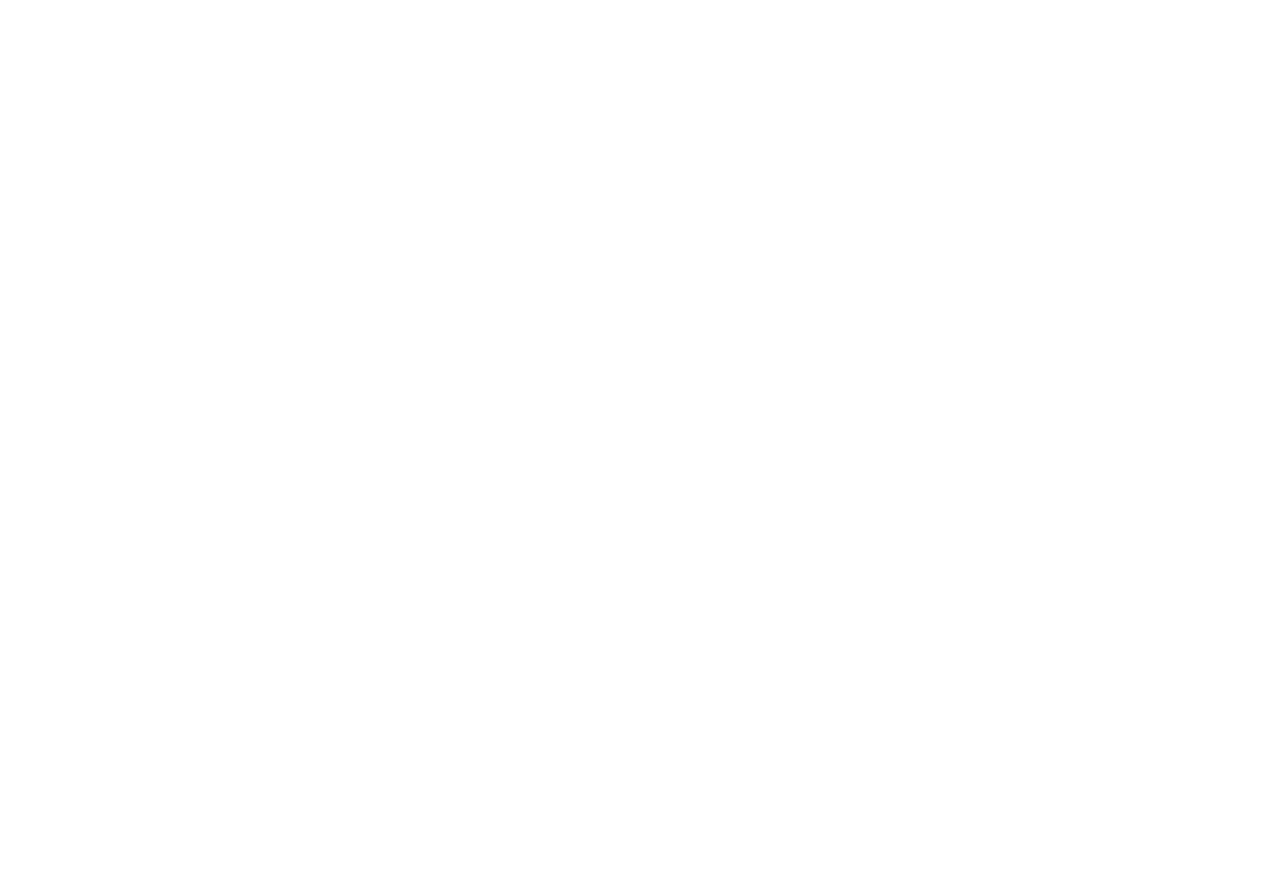
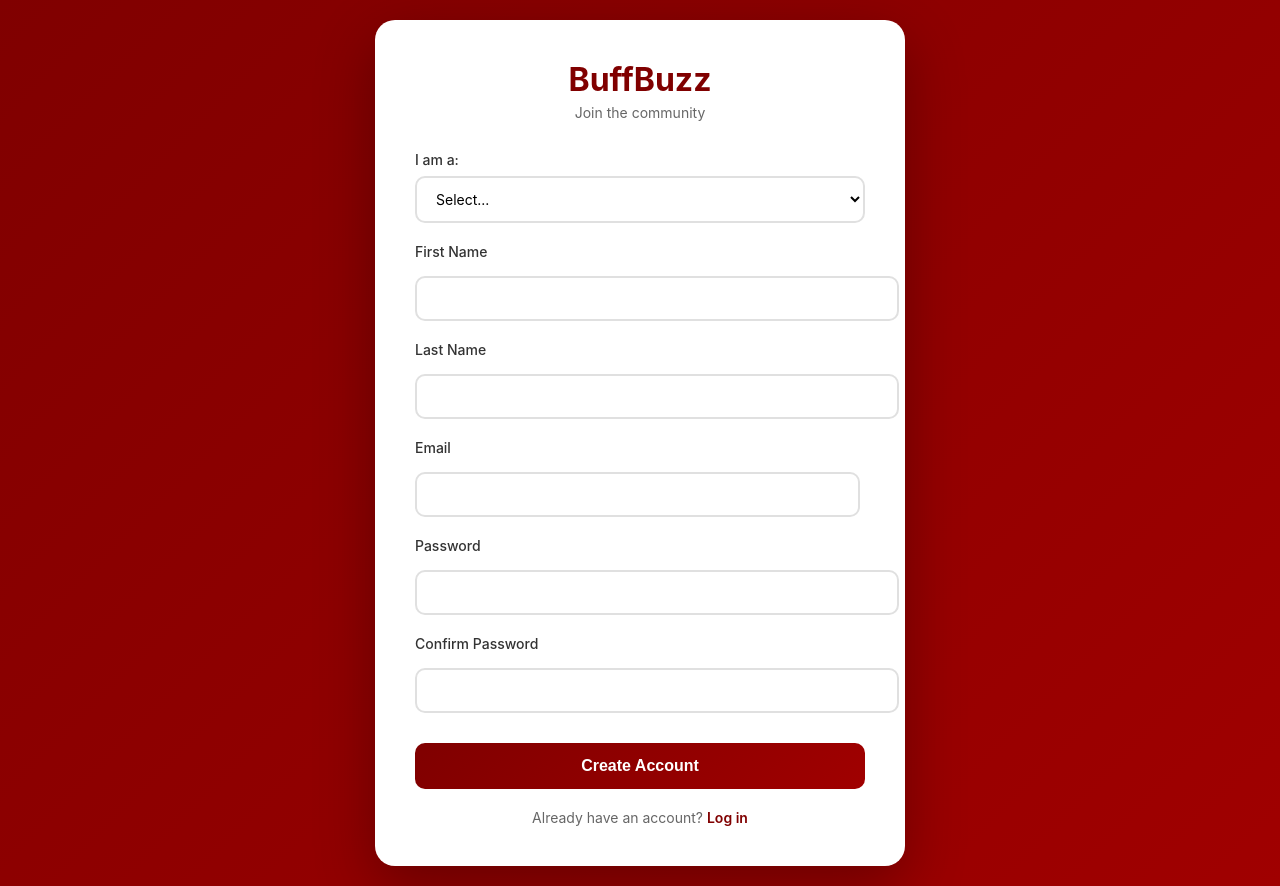
Before and after one commit to thatsxavierr/BuffBuzz, a React (Create React App) app in the folder buffbuzz/: page /signup in a window 1280 px wide. Before the commit this address had no page. Before the commit the page ends 800 px from the top, so only its background shows below. Built offline with nearby package versions, Linux system fonts and the light colour scheme.

Commit message:
Added the sign up page JS and CSS files and set up the backend

```diff
--- a/buffbuzz/src/App.js
+++ b/buffbuzz/src/App.js
@@ -2,6 +2,7 @@
 import { BrowserRouter as Router, Routes, Route } from "react-router-dom";
 import WelcomePage from './welcomePage';
 import LoginPage from './loginPage';
+import SignupPage from './signUpPage';
 
 function App() {
   return (
@@ -9,6 +10,7 @@
       <Routes>
         <Route path="/" element={<WelcomePage />} />
         <Route path="/login" element={<LoginPage />} />
+        <Route path="/signup" element={<SignupPage />} />
       </Routes>
     </Router>
   );
--- /dev/null
+++ b/buffbuzz/src/signUpPage.css
@@ -0,0 +1,138 @@
+.signup-page {
+  min-height: 100vh;
+  background: linear-gradient(135deg, #800000 0%, #a00000 100%);
+  display: flex;
+  justify-content: center;
+  align-items: center;
+  padding: 20px;
+}
+
+.signup-container {
+  background: white;
+  border-radius: 20px;
+  box-shadow: 0 20px 60px rgba(0, 0, 0, 0.3);
+  padding: 40px;
+  width: 100%;
+  max-width: 450px;
+}
+
+.logo-section {
+  text-align: center;
+  margin-bottom: 30px;
+}
+
+.logo-section h1 {
+  color: #800000;
+  font-size: 32px;
+  font-weight: bold;
+  margin: 0;
+}
+
+.logo-section p {
+  color: #666;
+  font-size: 14px;
+  margin-top: 5px;
+}
+
+.form-group {
+  margin-bottom: 20px;
+}
+
+.form-group label {
+  display: block;
+  margin-bottom: 8px;
+  color: #333;
+  font-weight: 500;
+  font-size: 14px;
+}
+
+.form-group select,
+.form-group input {
+  width: 100%;
+  padding: 12px 15px;
+  border: 2px solid #e0e0e0;
+  border-radius: 10px;
+  font-size: 14px;
+  transition: all 0.3s ease;
+  font-family: inherit;
+}
+
+.form-group select:focus,
+.form-group input:focus {
+  outline: none;
+  border-color: #800000;
+  box-shadow: 0 0 0 3px rgba(128, 0, 0, 0.1);
+}
+
+.form-group select {
+  cursor: pointer;
+  background-color: white;
+}
+
+.email-display {
+  display: flex;
+  align-items: center;
+  gap: 5px;
+}
+
+.email-display input {
+  flex: 1;
+}
+
+.email-domain {
+  color: #666;
+  font-size: 14px;
+  white-space: nowrap;
+}
+
+.error {
+  color: #e74c3c;
+  font-size: 12px;
+  margin-top: 5px;
+  display: block;
+}
+
+.invalid {
+  border-color: #e74c3c !important;
+}
+
+.submit-btn {
+  width: 100%;
+  padding: 14px;
+  background: linear-gradient(135deg, #800000 0%, #a00000 100%);
+  color: white;
+  border: none;
+  border-radius: 10px;
+  font-size: 16px;
+  font-weight: 600;
+  cursor: pointer;
+  transition: transform 0.2s ease, box-shadow 0.2s ease;
+  margin-top: 10px;
+}
+
+.submit-btn:hover {
+  transform: translateY(-2px);
+  box-shadow: 0 10px 20px rgba(128, 0, 0, 0.3);
+}
+
+.submit-btn:active {
+  transform: translateY(0);
+}
+
+.login-link {
+  text-align: center;
+  margin-top: 20px;
+  color: #666;
+  font-size: 14px;
+}
+
+.login-link a {
+  color: #800000;
+  text-decoration: none;
+  font-weight: 600;
+  cursor: pointer;
+}
+
+.login-link a:hover {
+  text-decoration: underline;
+}
--- /dev/null
+++ b/buffbuzz/src/signUpPage.js
@@ -0,0 +1,217 @@
+import React, { useState } from "react";
+import { useNavigate } from "react-router-dom";
+import "./signUpPage.css";
+
+export default function SignupPage() {
+  const navigate = useNavigate();
+
+  const [formData, setFormData] = useState({
+    userType: "",
+    firstName: "",
+    lastName: "",
+    email: "",
+    password: "",
+    confirmPassword: ""
+  });
+
+  const [errors, setErrors] = useState({
+    userType: false,
+    firstName: false,
+    lastName: false,
+    email: false,
+    password: false,
+    confirmPassword: false
+  });
+
+  const getEmailDomain = () => {
+    if (formData.userType === "student") {
+      return "@buffs.wtamu.edu";
+    } else if (formData.userType === "professor") {
+      return "@wtamu.edu";
+    }
+    return "";
+  };
+
+  const handleInputChange = (e) => {
+    const { name, value } = e.target;
+    setFormData(prev => ({
+      ...prev,
+      [name]: value
+    }));
+
+    // Clear error when user starts typing
+    if (errors[name]) {
+      setErrors(prev => ({
+        ...prev,
+        [name]: false
+      }));
+    }
+  };
+
+  const validateForm = () => {
+    const newErrors = {
+      userType: formData.userType === "",
+      firstName: formData.firstName.trim() === "",
+      lastName: formData.lastName.trim() === "",
+      email: formData.email.trim() === "" || !/^[a-zA-Z0-9._-]+$/.test(formData.email),
+      password: formData.password.length < 8,
+      confirmPassword: formData.confirmPassword !== formData.password
+    };
+
+    setErrors(newErrors);
+    return !Object.values(newErrors).some(error => error);
+  };
+
+  const handleSubmit = async (e) => {
+    e.preventDefault();
+
+    if (!validateForm()) {
+      return;
+    }
+
+    const fullEmail = formData.email + getEmailDomain();
+
+    const userData = {
+      userType: formData.userType,
+      firstName: formData.firstName,
+      lastName: formData.lastName,
+      email: fullEmail,
+      password: formData.password
+    };
+
+    try {
+      // Replace with your actual API endpoint
+      const response = await fetch('http://localhost:5000/api/register', {
+        method: 'POST',
+        headers: {
+          'Content-Type': 'application/json',
+        },
+        body: JSON.stringify(userData)
+      });
+
+      if (response.ok) {
+        alert('Account created successfully!');
+        navigate('/login');
+      } else {
+        const error = await response.json();
+        alert('Error: ' + error.message);
+      }
+    } catch (error) {
+      console.error('Registration error:', error);
+      alert('An error occurred during registration');
+    }
+  };
+
+  const handleLoginClick = () => {
+    navigate('/login');
+  };
+
+  return (
+    <div className="signup-page">
+      <div className="signup-container">
+        <div className="logo-section">
+          <h1>BuffBuzz</h1>
+          <p>Join the community</p>
+        </div>
+
+        <form onSubmit={handleSubmit}>
+          <div className="form-group">
+            <label htmlFor="userType">I am a:</label>
+            <select
+              id="userType"
+              name="userType"
+              value={formData.userType}
+              onChange={handleInputChange}
+              className={errors.userType ? "invalid" : ""}
+              required
+            >
+              <option value="">Select...</option>
+              <option value="student">Student</option>
+              <option value="professor">Professor</option>
+            </select>
+            {errors.userType && <span className="error">Please select a user type</span>}
+          </div>
+
+          <div className="form-group">
+            <label htmlFor="firstName">First Name</label>
+            <input
+              type="text"
+              id="firstName"
+              name="firstName"
+              value={formData.firstName}
+              onChange={handleInputChange}
+              className={errors.firstName ? "invalid" : ""}
+              required
+            />
+            {errors.firstName && <span className="error">Please enter your first name</span>}
+          </div>
+
+          <div className="form-group">
+            <label htmlFor="lastName">Last Name</label>
+            <input
+              type="text"
+              id="lastName"
+              name="lastName"
+              value={formData.lastName}
+              onChange={handleInputChange}
+              className={errors.lastName ? "invalid" : ""}
+              required
+            />
+            {errors.lastName && <span className="error">Please enter your last name</span>}
+          </div>
+
+          <div className="form-group">
+            <label htmlFor="email">Email</label>
+            <div className="email-display">
+              <input
+                type="text"
+                id="email"
+                name="email"
+                value={formData.email}
+                onChange={handleInputChange}
+                className={errors.email ? "invalid" : ""}
+                required
+              />
+              <span className="email-domain">{getEmailDomain()}</span>
+            </div>
+            {errors.email && <span className="error">Please enter a valid email</span>}
+          </div>
+
+          <div className="form-group">
+            <label htmlFor="password">Password</label>
+            <input
+              type="password"
+              id="password"
+              name="password"
+              value={formData.password}
+              onChange={handleInputChange}
+              className={errors.password ? "invalid" : ""}
+              required
+            />
+            {errors.password && <span className="error">Password must be at least 8 characters</span>}
+          </div>
+
+          <div className="form-group">
+            <label htmlFor="confirmPassword">Confirm Password</label>
+            <input
+              type="password"
+              id="confirmPassword"
+              name="confirmPassword"
+              value={formData.confirmPassword}
+              onChange={handleInputChange}
+              className={errors.confirmPassword ? "invalid" : ""}
+              required
+            />
+            {errors.confirmPassword && <span className="error">Passwords do not match</span>}
+          </div>
+
+          <button type="submit" className="submit-btn">Create Account</button>
+        </form>
+
+        <div className="login-link">
+          Already have an account? <a onClick={handleLoginClick}>Log in</a>
+        </div>
+      </div>
+    </div>
+  );
+}
```
Also changed, not shown: 1 other file (tests, documents, lock files or other folders).
